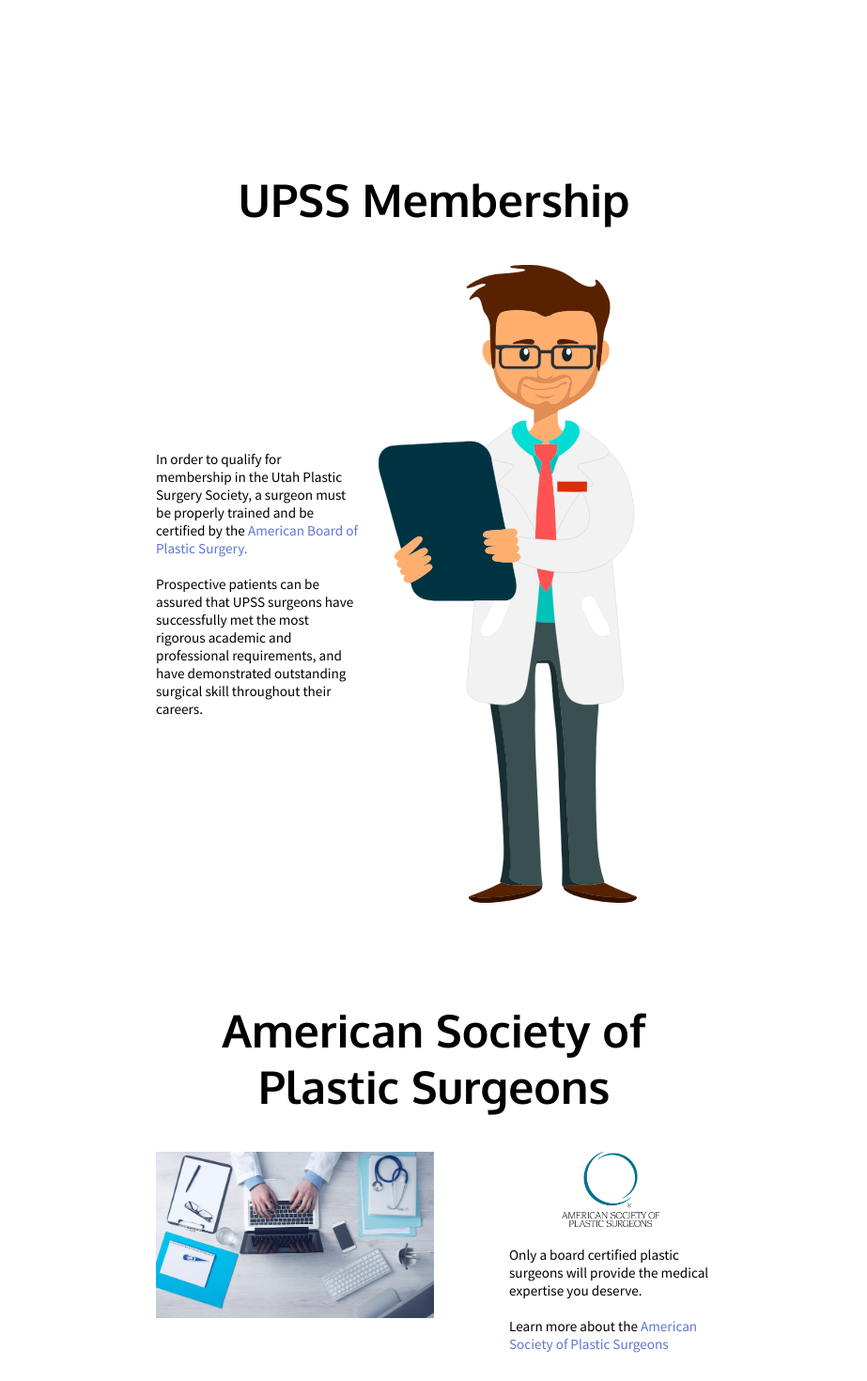
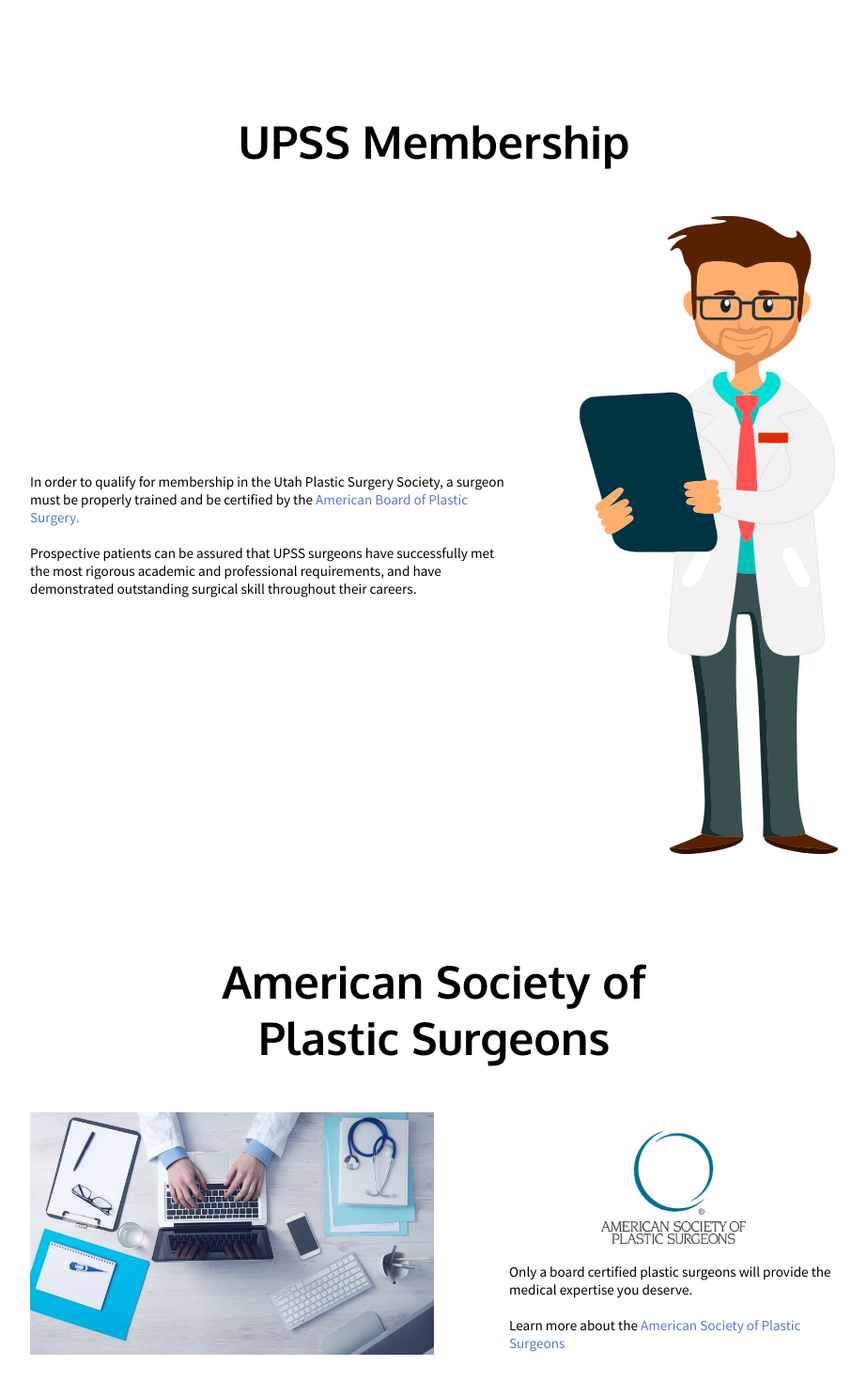
Before and after one commit to joshin-run/upss, a React (Create React App) app: page / in a window 1280 px wide. Shown: the part 1360-2830 px from the top of the page at 94% size, without its empty margins (178-1101 px from the left). Built offline with nearby package versions, Linux system fonts and the light colour scheme.

Commit message:
Feat (style) finish desktop version, info section

```diff
--- a/src/styles/App.css
+++ b/src/styles/App.css
@@ -670,8 +670,8 @@
     height: auto;
     width: 275px; } }
 @media only screen and (min-width: 769px) {
-  .info-wrapper {
-    padding: 0px 280px 105px 280px; }
+  .page-container {
+    padding: 0px 150px 135px 150px; }
 
   .our-mission-container {
     align-items: center;
@@ -682,12 +682,15 @@
     align-items: center;
     margin-left: 80px;
     margin-bottom: 80px; }
-
-  .upss-membership-content {
-    margin-right: 80px; }
+    .our-mission-content .upss-logo-pink {
+      height: 70px; }
 
   .asps-content {
     margin-left: 80px; }
+    .asps-content .asps-logo {
+      height: 120px;
+      width: auto;
+      margin: 20px 30px 20px 30px; }
 
   .our-mission-image2 {
     display: block;
@@ -701,10 +704,12 @@
 
   .toon-doctor-image {
     height: auto;
-    width: 275px; }
+    width: 275px;
+    margin-left: 60px; }
 
   .info-section-title {
     margin-top: 105px;
+    margin-bottom: 50px;
     font-size: 3em; } }
 .learnmore-wrapper {
   display: flex;
--- a/src/styles/_info.sass
+++ b/src/styles/_info.sass
@@ -239,33 +239,29 @@
 
 @media only screen and (min-width: 769px)
 
-  .info-wrapper
-    padding: 0px 280px 105px 280px
+  .page-container
+    padding: 0px 150px 135px 150px
 
   .our-mission-container
     align-items: center
     justify-content: center
 
   .our-mission-content
-    // padding-left: 25px
     width: auto
     align-items: center
     margin-left: 80px
     margin-bottom: 80px
-  //
-  .upss-membership-content
-    margin-right: 80px
 
-  //   width: auto
-  //
-  // .asps-content
-  //   padding-left: 25px
-  //
-  // .our-mission-image1
-  //   display: none
+    .upss-logo-pink
+      height: 70px
 
   .asps-content
     margin-left: 80px
+
+    .asps-logo
+      height: 120px
+      width: auto
+      margin: 20px 30px 20px 30px
 
   .our-mission-image2
     display: block
@@ -282,7 +278,9 @@
   .toon-doctor-image
     height: auto
     width: 275px
+    margin-left: 60px
 
   .info-section-title
     margin-top: 105px
+    margin-bottom: 50px
     font-size: 3em
```
Also changed, not shown: 2 other files (tests, documents, lock files or other folders).
